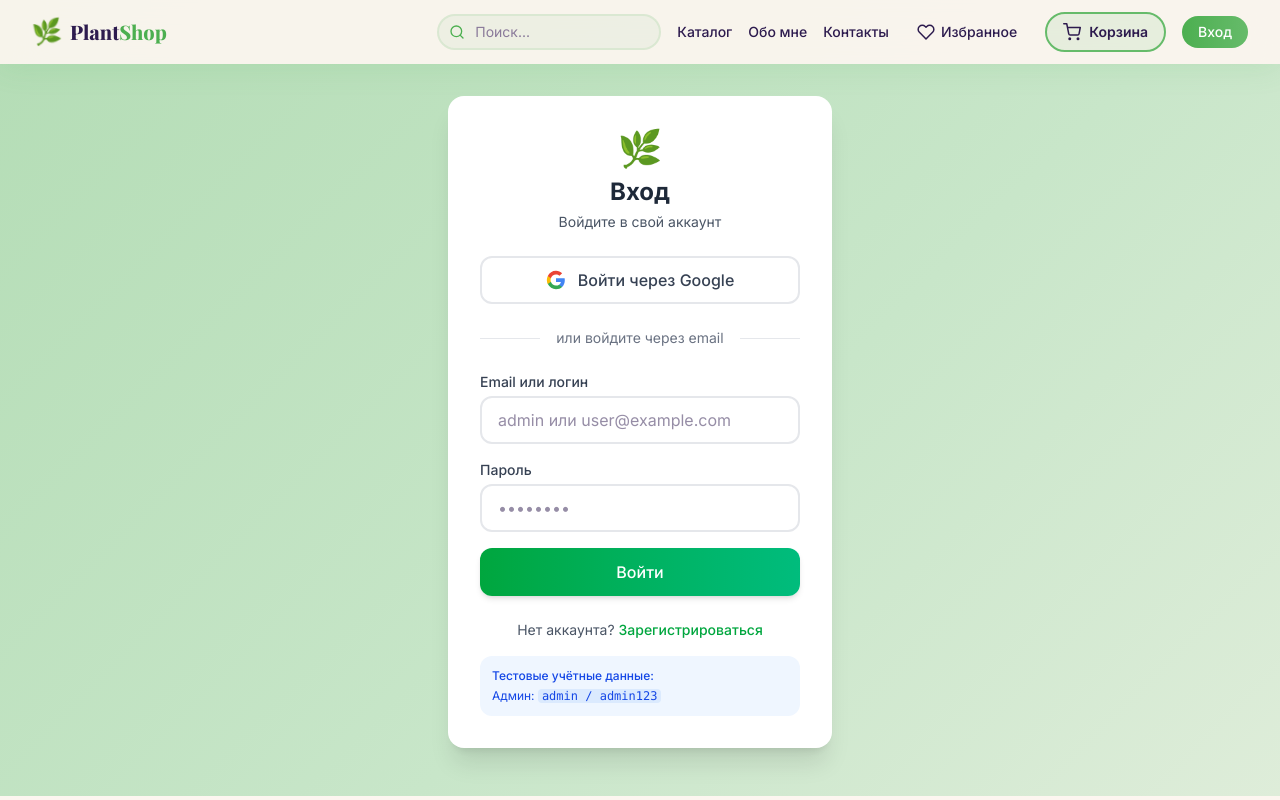
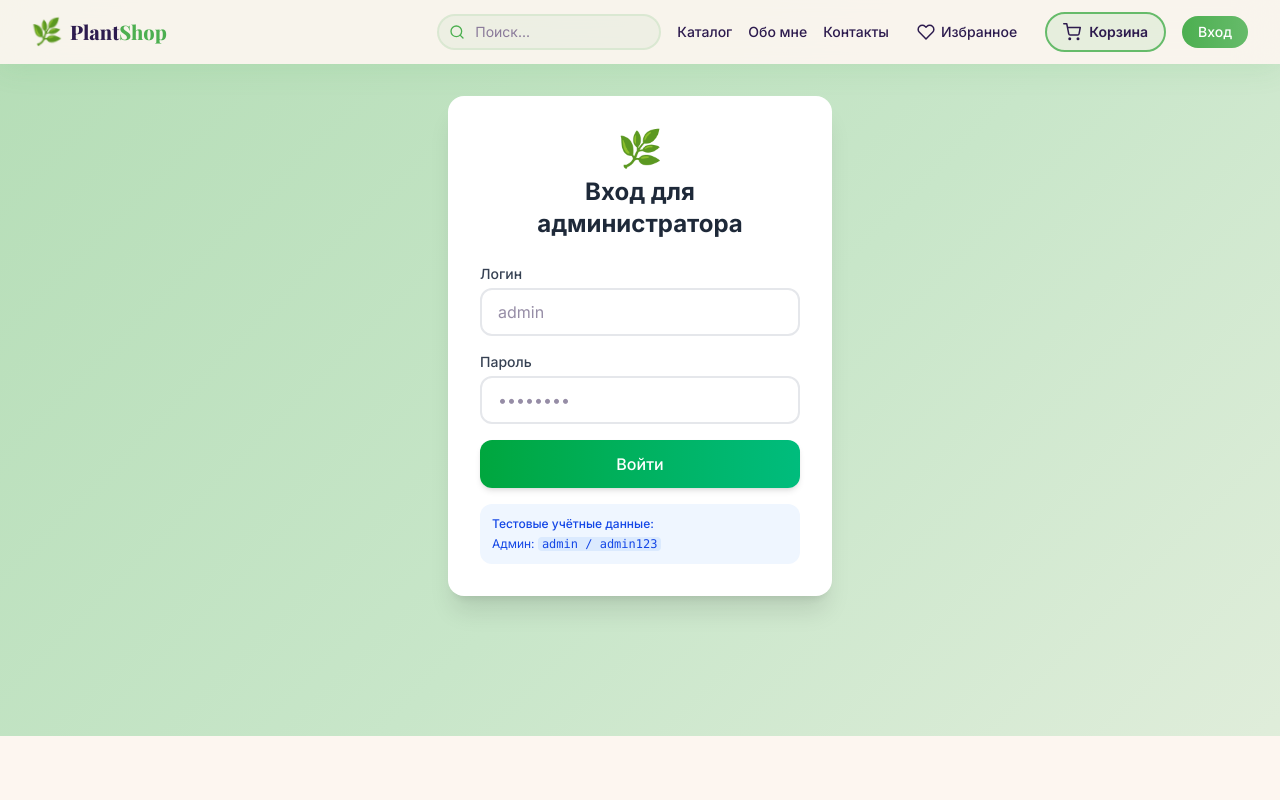
Before and after one commit to gj-arrow/plants-shop, a Next.js app: page /login in a window 1280 px wide. Built offline with nearby package versions, Linux system fonts and the light colour scheme; no server answers.

Commit message:
refactor: simplify login page to admin-only

```diff
--- a/src/app/login/page.tsx
+++ b/src/app/login/page.tsx
@@ -1,16 +1,11 @@
 'use client';
 
 import { useState } from 'react';
-import Link from 'next/link';
 import { useRouter } from 'next/navigation';
-import { signIn } from 'next-auth/react';
 
 export default function LoginPage() {
   const router = useRouter();
-  const [formData, setFormData] = useState({
-    email: '',
-    password: '',
-  });
+  const [formData, setFormData] = useState({ email: '', password: '' });
   const [error, setError] = useState('');
   const [loading, setLoading] = useState(false);
 
@@ -40,29 +35,9 @@ export default function LoginPage() {
         throw new Error(data.error || 'Ошибка входа');
       }
 
-      // Перенаправляем в зависимости от роли
-      if (data.user.role === 'admin') {
-        router.push('/admin/products');
-      } else {
-        router.push('/');
-      }
+      router.push('/admin/products');
     } catch (err: any) {
       setError(err.message);
-      setLoading(false);
-    }
-  };
-
-  const handleOAuth = async (provider: string) => {
-    setError('');
-    setLoading(true);
-
-    try {
-      await signIn(provider, {
-        callbackUrl: '/',
-        redirect: true,
-      });
-    } catch (err: any) {
-      setError(err.message || `Ошибка входа через ${provider}`);
       setLoading(false);
     }
   };
@@ -73,8 +48,7 @@ export default function LoginPage() {
         <div className="bg-white rounded-2xl shadow-xl p-8 fade-in">
           <div className="text-center mb-6">
             <span className="text-4xl mb-2 block">🌿</span>
-            <h1 className="text-2xl font-bold text-gray-800">Вход</h1>
-            <p className="text-gray-600 text-sm mt-1">Войдите в свой аккаунт</p>
+            <h1 className="text-2xl font-bold text-gray-800">Вход для администратора</h1>
           </div>
 
           {error && (
@@ -83,52 +57,22 @@ export default function LoginPage() {
             </div>
           )}
 
-          {/* OAuth кнопки */}
-          <div className="space-y-3 mb-6">
-            <button
-              onClick={() => handleOAuth('google')}
-              disabled={loading}
-              className="w-full flex items-center justify-center gap-3 bg-white border-2 border-gray-200 hover:border-red-500 hover:bg-red-50 text-gray-700 py-2.5 rounded-xl font-medium btn-press transition disabled:opacity-50"
-            >
-              <svg className="w-5 h-5" viewBox="0 0 24 24">
-                <path fill="#4285F4" d="M22.56 12.25c0-.78-.07-1.53-.2-2.25H12v4.26h5.92c-.26 1.37-1.04 2.53-2.21 3.31v2.77h3.57c2.08-1.92 3.28-4.74 3.28-8.09z"/>
-                <path fill="#34A853" d="M12 23c2.97 0 5.46-.98 7.28-2.66l-3.57-2.77c-.98.66-2.23 1.06-3.71 1.06-2.86 0-5.29-1.93-6.16-4.53H2.18v2.84C3.99 20.53 7.7 23 12 23z"/>
-                <path fill="#FBBC05" d="M5.84 14.09c-.22-.66-.35-1.36-.35-2.09s.13-1.43.35-2.09V7.07H2.18C1.43 8.55 1 10.22 1 12s.43 3.45 1.18 4.93l2.85-2.22.81-.62z"/>
-                <path fill="#EA4335" d="M12 5.38c1.62 0 3.06.56 4.21 1.64l3.15-3.15C17.45 2.09 14.97 1 12 1 7.7 1 3.99 3.47 2.18 7.07l3.66 2.84c.87-2.6 3.3-4.53 6.16-4.53z"/>
-              </svg>
-              Войти через Google
-            </button>
-          </div>
-
-          <div className="relative mb-6">
-            <div className="absolute inset-0 flex items-center">
-              <div className="w-full border-t border-gray-200"></div>
-            </div>
-            <div className="relative flex justify-center text-sm">
-              <span className="px-4 bg-white text-gray-500">или войдите через email</span>
-            </div>
-          </div>
-
           <form onSubmit={handleSubmit} className="space-y-4">
             <div>
-              <label className="block text-sm font-medium text-gray-700 mb-1">
-                Email или логин
-              </label>
+              <label className="block text-sm font-medium text-gray-700 mb-1">Логин</label>
               <input
                 type="text"
                 name="email"
                 value={formData.email}
                 onChange={handleChange}
                 className="w-full px-4 py-2.5 border-2 border-gray-200 rounded-xl focus:outline-none focus:ring-2 focus:ring-green-400 focus:border-transparent transition"
-                placeholder="admin или user@example.com"
+                placeholder="admin"
                 required
               />
             </div>
 
             <div>
-              <label className="block text-sm font-medium text-gray-700 mb-1">
-                Пароль
-              </label>
+              <label className="block text-sm font-medium text-gray-700 mb-1">Пароль</label>
               <input
                 type="password"
                 name="password"
@@ -149,13 +93,6 @@ export default function LoginPage() {
             </button>
           </form>
 
-          <div className="mt-6 text-center text-sm text-gray-600">
-            Нет аккаунта?{' '}
-            <Link href="/register" className="text-green-600 font-medium hover:text-green-700">
-              Зарегистрироваться
-            </Link>
-          </div>
-
           <div className="mt-4 p-3 bg-blue-50 rounded-xl text-xs text-blue-700">
             <p className="font-medium mb-1">Тестовые учётные данные:</p>
             <p>Админ: <code className="bg-blue-100 px-1 rounded">admin / admin123</code></p>
```
